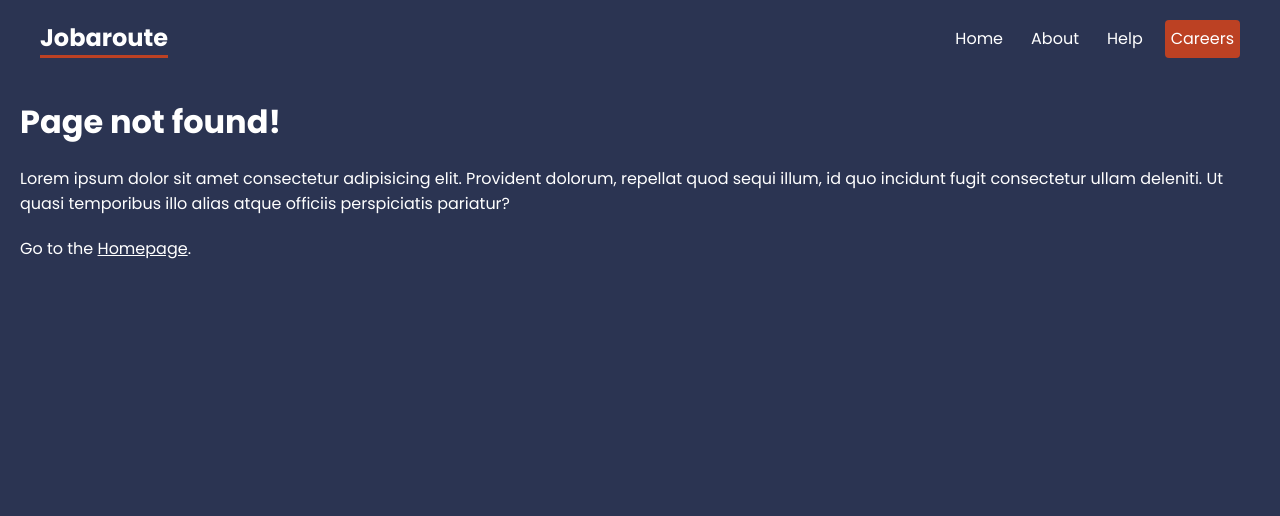
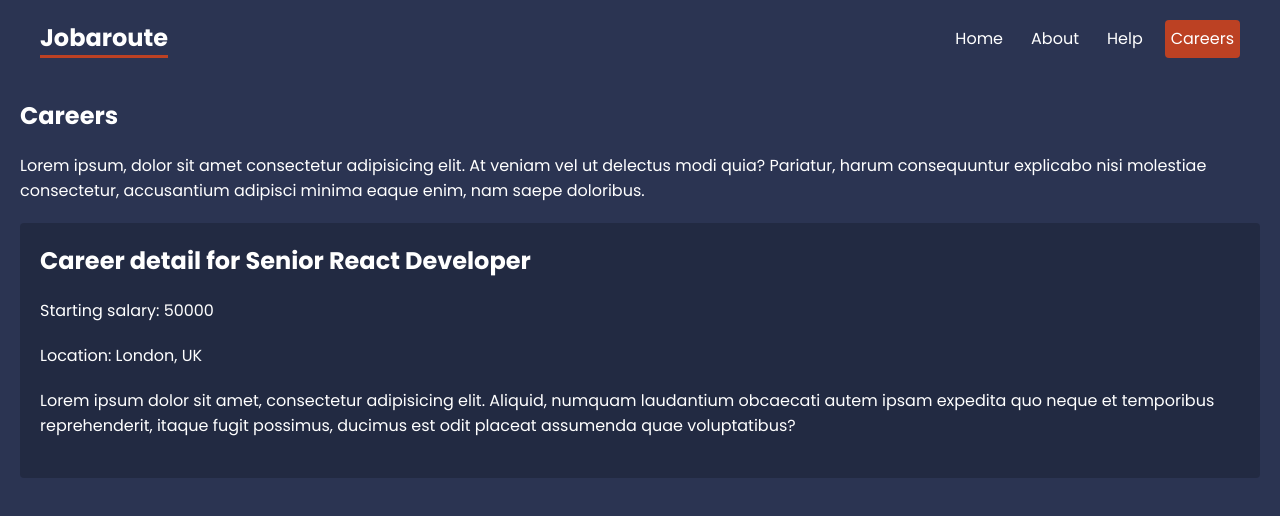
Before and after one commit to AKshattrived/jobaroute, a React (Create React App) app: page /careers/1 in a window 1280 px wide. Shown: the top 516 px of the page. Built offline with nearby package versions, Linux system fonts and the light colour scheme; data requests are answered from the project's data file.

Commit message:
Career Details with route parameters

```diff
--- a/src/App.js
+++ b/src/App.js
@@ -12,6 +12,9 @@
 import Contact from "./pages/help/Contact";
 import NotFound from "./pages/NotFound";
 import Careers, { careersLoader } from "./pages/careers/Careers";
+import CareerDetails, {
+  careerDetailsLoader,
+} from "./pages/careers/CareerDetails";
 
 //layouts
 import RootLayout from "./layouts/RootLayout";
@@ -29,6 +32,11 @@
       </Route>
       <Route path="careers" element={<CareersLayout />}>
         <Route index element={<Careers />} loader={careersLoader} />
+        <Route
+          path=":id"
+          element={<CareerDetails />}
+          loader={careerDetailsLoader}
+        />
       </Route>
       /* custom error or catchAll kind of route */
       <Route path="*" element={<NotFound />} />
--- a/src/index.css
+++ b/src/index.css
@@ -135,5 +135,11 @@
 }
 
 /* careers details */
+.career-details {
+  background: rgba(0, 0, 0, 0.2);
+  padding: 20px;
+  border-radius: 4px;
+  margin: 20px 0;
+}
 
 /* breadcrumbs */
--- /dev/null
+++ b/src/pages/careers/CareerDetails.js
@@ -0,0 +1,29 @@
+import React from "react";
+import { useLoaderData, useParams } from "react-router-dom";
+
+export default function CareerDetails() {
+  const { id } = useParams();
+  const career = useLoaderData();
+
+  return (
+    <div className="career-details">
+      <h2>Career detail for {career.title}</h2>
+      <p>Starting salary: {career.salary}</p>
+      <p>Location: {career.location}</p>
+      <div className="details">
+        <p>
+          Lorem ipsum dolor sit amet, consectetur adipisicing elit. Aliquid,
+          numquam laudantium obcaecati autem ipsam expedita quo neque et
+          temporibus reprehenderit, itaque fugit possimus, ducimus est odit
+          placeat assumenda quae voluptatibus?
+        </p>
+      </div>
+    </div>
+  );
+}
+
+export const careerDetailsLoader = async ({ params }) => {
+  const { id } = params;
+  const res = await fetch("http://localhost:4000/careers/" + id);
+  return res.json();
+};
--- a/src/pages/careers/Careers.js
+++ b/src/pages/careers/Careers.js
@@ -7,7 +7,7 @@
   return (
     <div className="careers">
       {careers.map((career) => (
-        <Link to="/" key={career.id}>
+        <Link to={career.id.toString()} key={career.id}>
           <p>{career.title}</p>
           <p>Based in {career.location}</p>
         </Link>
```
